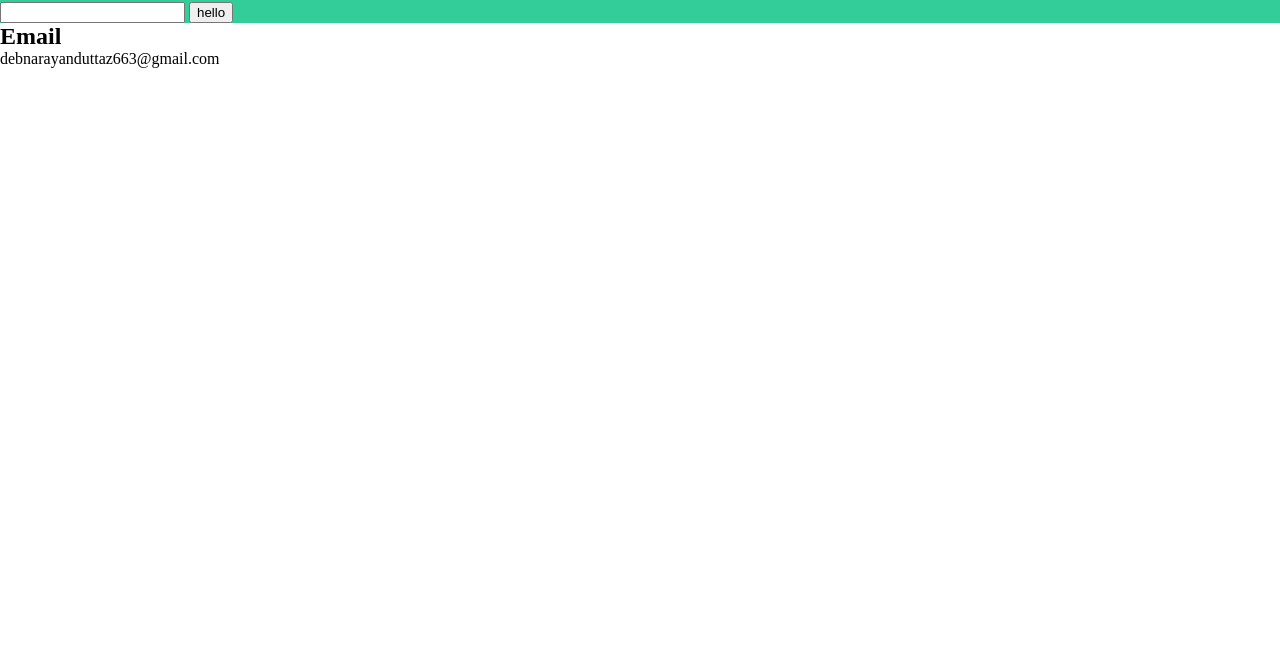
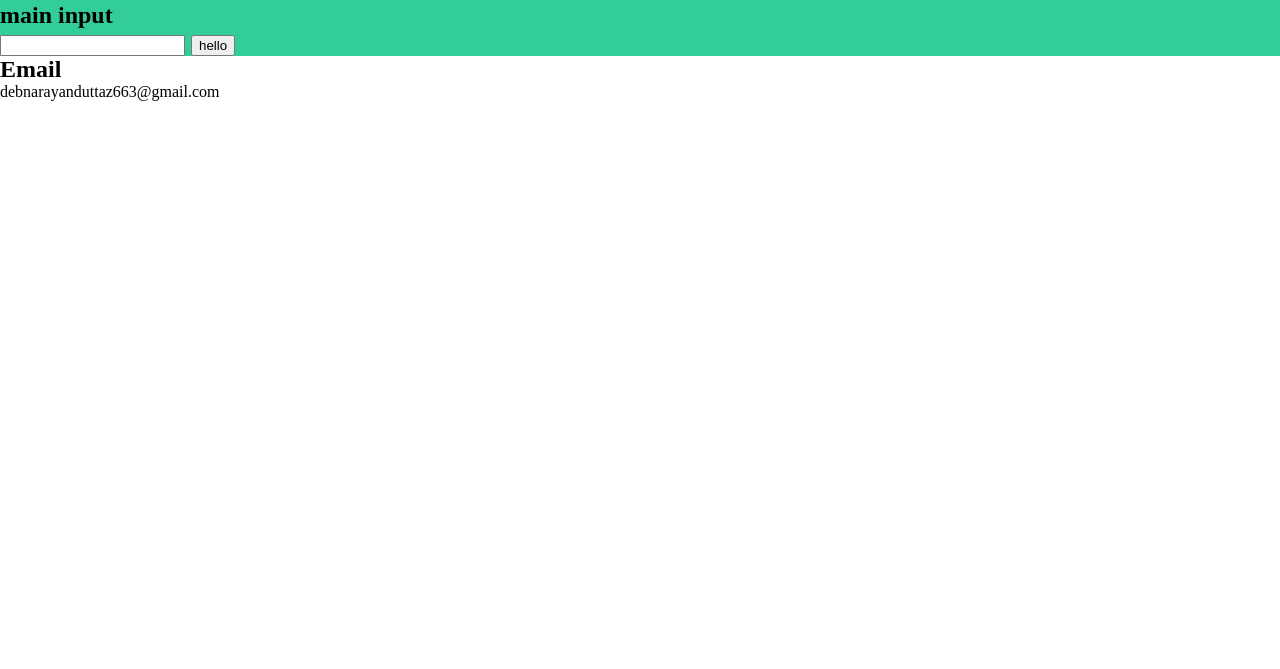
Before and after one commit to DebnarayanDutta/First-project, a plain HTML site: page contact.html in a window 1280 px wide. Shown: the part 131-800 px from the top of the page. Drawn offline with Linux system fonts and the light colour scheme.

Commit message:
new sub heading added

```diff
--- a/contact.html
+++ b/contact.html
@@ -17,6 +17,7 @@
     <div class="contact">
         <h1>Contact</h1>
         <p>contact me</p>
+        <h2>main input<h2>
         <input/>
         <button>hello</button>
     </div>
```
